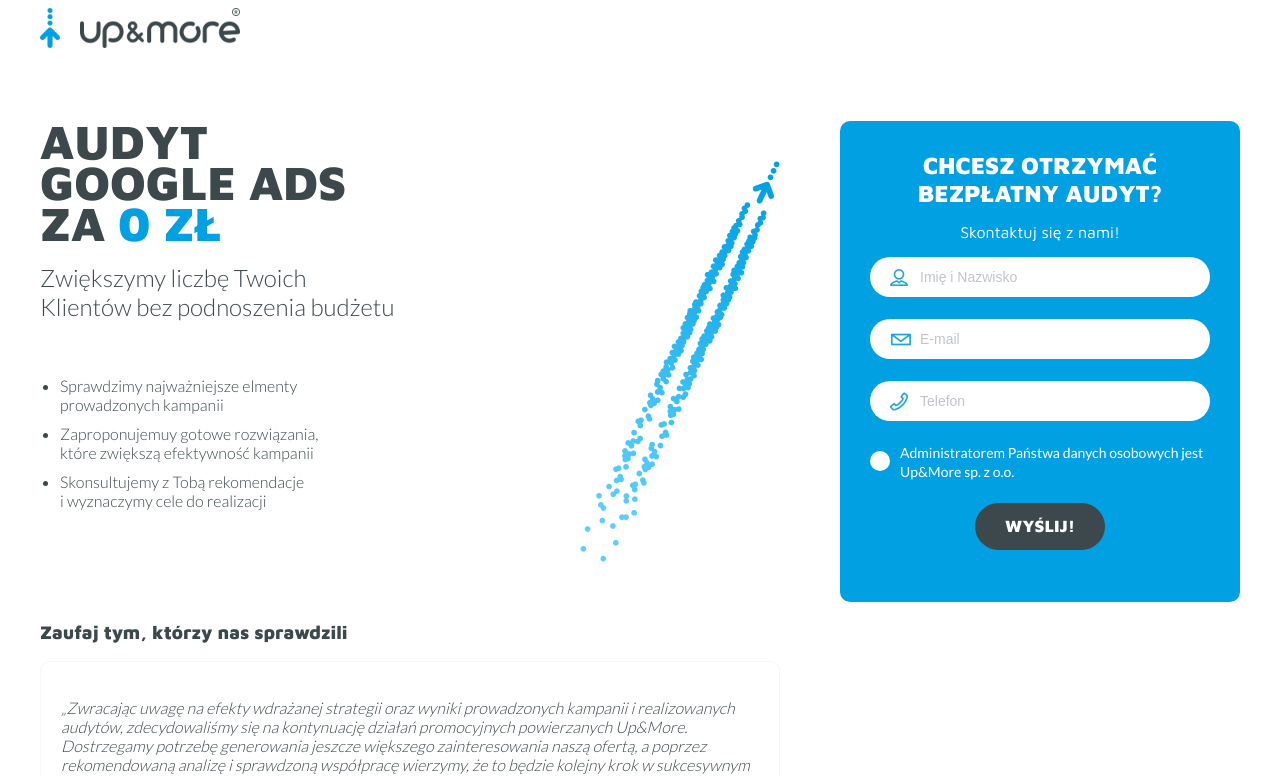
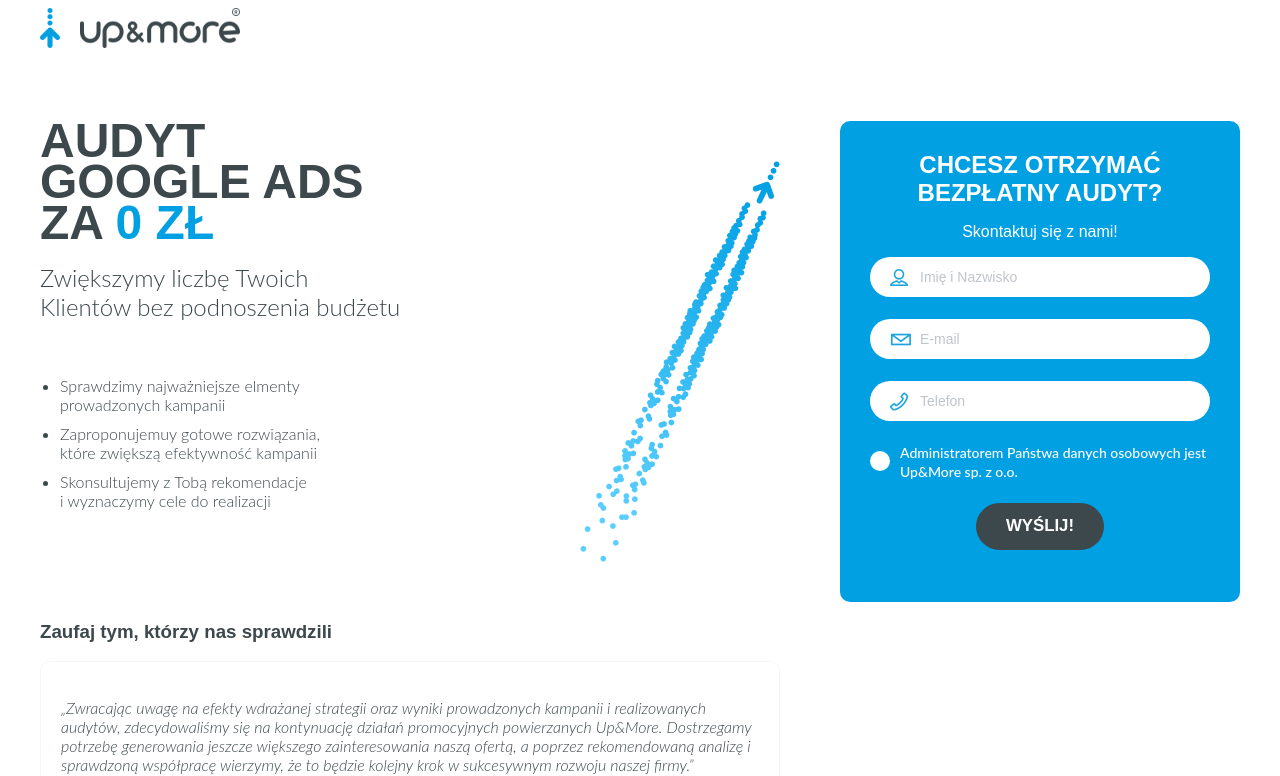
Before and after one commit to glenkiewicz/lp_google_ads, a Nuxt app: page / in a window 1280 px wide. Shown: the top 776 px of the page. Built offline with nearby package versions, Linux system fonts and the light colour scheme.

Commit message:
test bez fonta

```diff
--- a/layouts/default.vue
+++ b/layouts/default.vue
@@ -12,8 +12,8 @@
 </template>
 
 <style lang="scss">
-@import url('https://fonts.googleapis.com/css?family=Lato:300,400&display=swap');
-@import url('https://fonts.googleapis.com/css?family=Maven+Pro:400,900&display=swap');
+// @import url('https://fonts.googleapis.com/css?family=Lato:300,400&display=swap');
+// @import url('https://fonts.googleapis.com/css?family=Maven+Pro:400,900&display=swap');
 
 $base-blue: #00a0e3;
 $base-dark: #3c484c;
```
